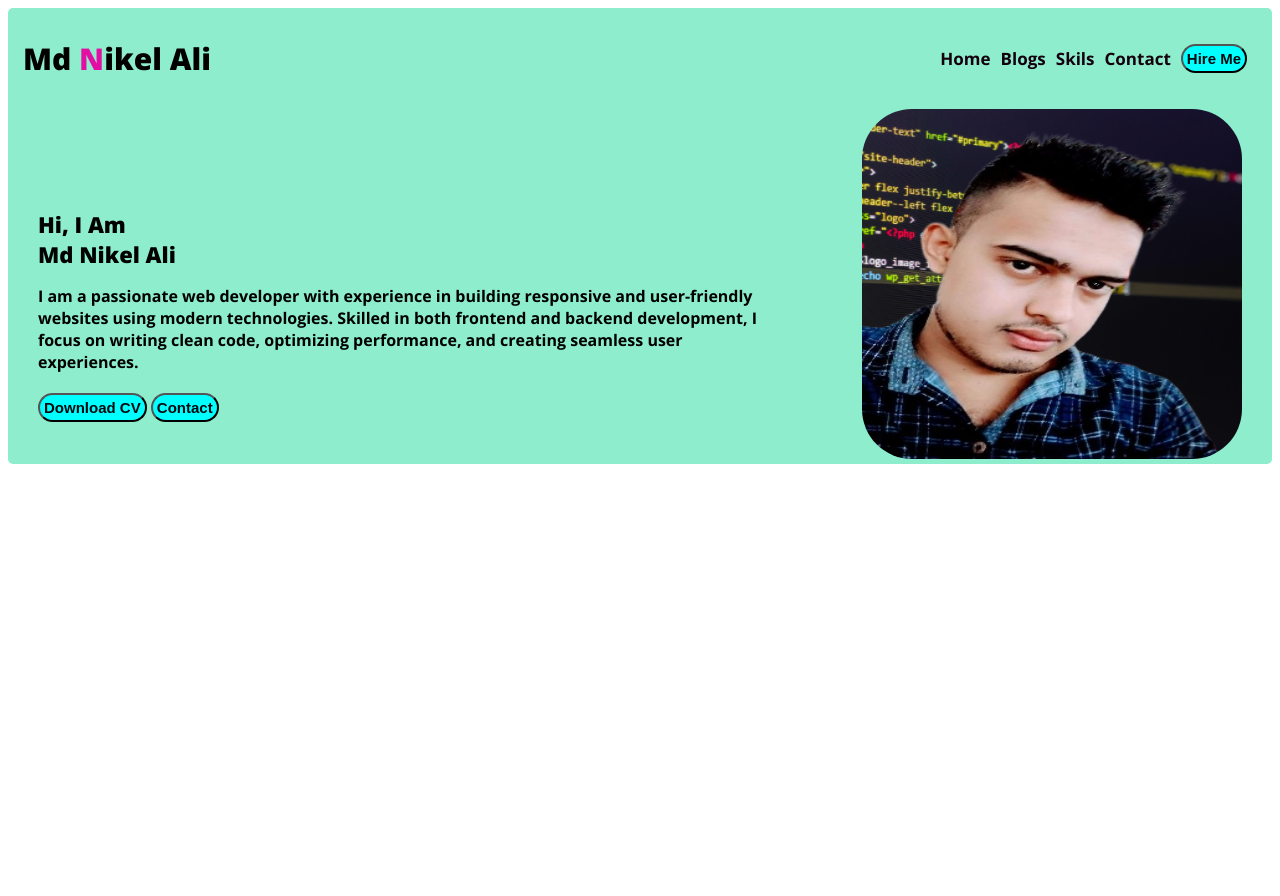
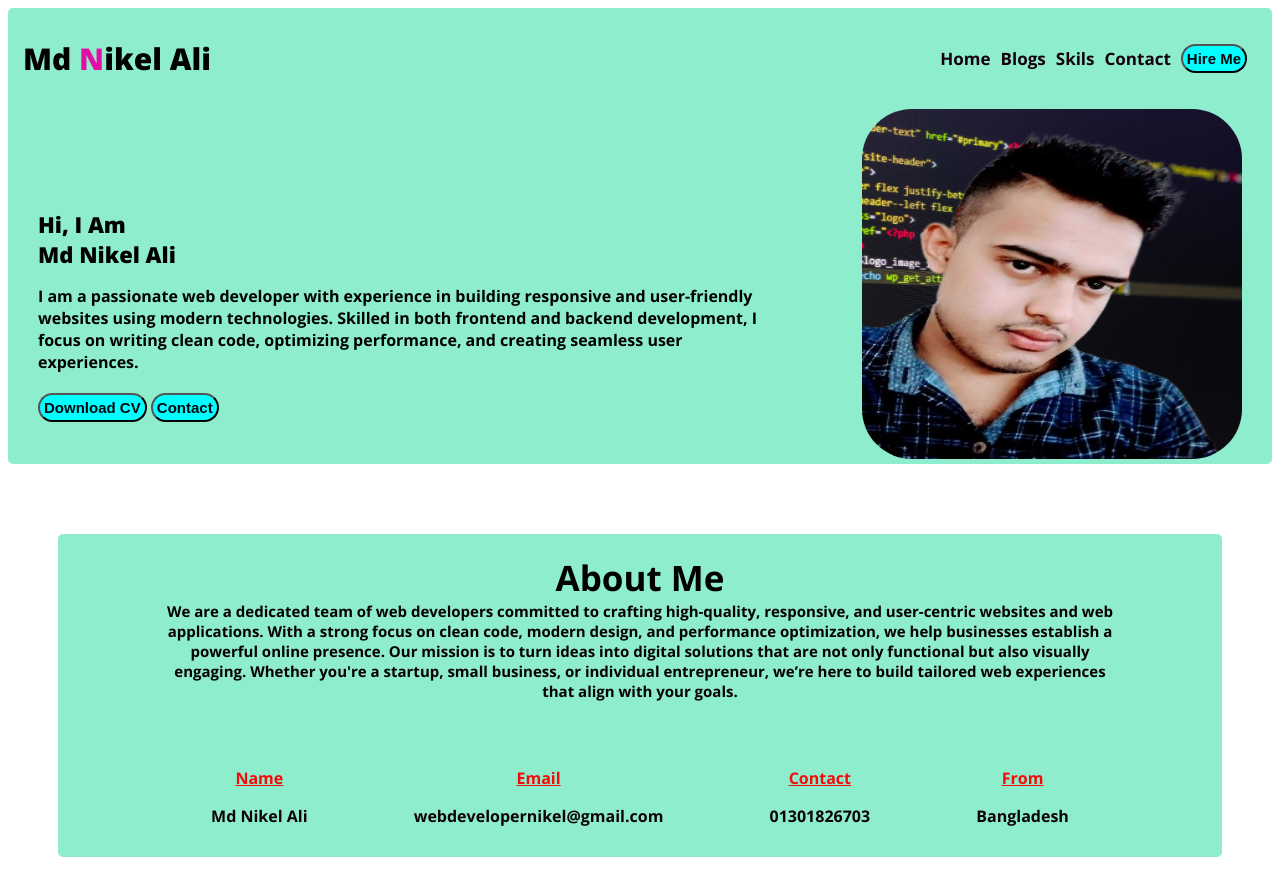
Before and after one commit to nikel123-sketch/my-protfolio-folder, a plain HTML site: page index.html in a window 1280 px wide. Before the commit the page ends 800 px from the top, so only its background shows below. Drawn offline with nearby package versions, Linux system fonts and the light colour scheme.

Commit message:
about us

```diff
--- a/index.html
+++ b/index.html
@@ -38,8 +38,42 @@
 
 
     </header>
-    <main>
+    <main >
+        <section class="about-us">
+            <h3 class="about-t">About Me</h3>
+            <p class="about-p">We are a dedicated team of web developers committed to crafting high-quality, responsive, and user-centric websites and web applications. With a strong focus on clean code, modern design, and performance optimization, we help businesses establish a powerful online presence.
 
+Our mission is to turn ideas into digital solutions that are not only functional but also visually engaging. Whether you're a startup, small business, or individual entrepreneur, we’re here to build tailored web experiences that align with your goals.</p>
+<div class="about-items">
+
+<div class="about-item">
+    <p class="item-title">Name</p>
+    <p class="item-description">Md Nikel Ali</p>
+</div>
+
+<div class="about-item">
+    <p class="item-title">Email</p>
+    <p class="item-description">webdevelopernikel@gmail.com
+</p>
+</div>
+
+<div class="about-item">
+    <p class="item-title">Contact</p>
+    <p class="item-description">01301826703</p>
+</div>
+
+<div class="about-item">
+    <p class="item-title">From</p>
+    <p class="item-description">Bangladesh</p>
+</div>
+
+</div>
+
+
+
+
+
+        </section>
     </main>
     <footer>
 
--- a/style/index.css
+++ b/style/index.css
@@ -102,34 +102,45 @@ margin: 0;
 
 }
 
+
 /* about */
-.about{
-   background-color: rgb(141, 237, 205);
-   border-radius: 10px;
-   margin-top: 90px;
-
+.about-t{
+    font-size: 35px;
+    font-weight: bold;
+    padding-top: 20px;
+    margin: 0;
 
 
 }
+.about-p{
+    font-size: 15px;
+    color: rgb(7, 0, 1);
+    padding-bottom: 50px;
+    margin: 0;
+}
+.about-us{
+    background-color: rgb(141, 237, 205);
+  border-radius: 5px;
+  text-align: center;
+  padding: 0 100px;
+  margin: 70px 50px;
 
-.about-t{
-    font-size: 30px;
-    font-weight: bold;
-    text-align: center;
-    margin-bottom: 1px;
-    margin-top: 10px;
+}
+.about-items{
+    display: flex;
+    justify-content: space-around;
 
 
 }
-.about-des{
-    font-size: 13px;
-    margin-top: 1px;
-
+.item-description{
+    font-weight: bold;
+    margin-bottom: 30px;
+    color: rgb(13, 2, 9);
+}
+.item-title{
+    font-weight: bold;
+    text-decoration: underline;
+    color: rgb(247, 10, 10);
 
 
 }
-main{
-    max-width: 1140px;
-    margin: 0 auto;
-
-}
```
